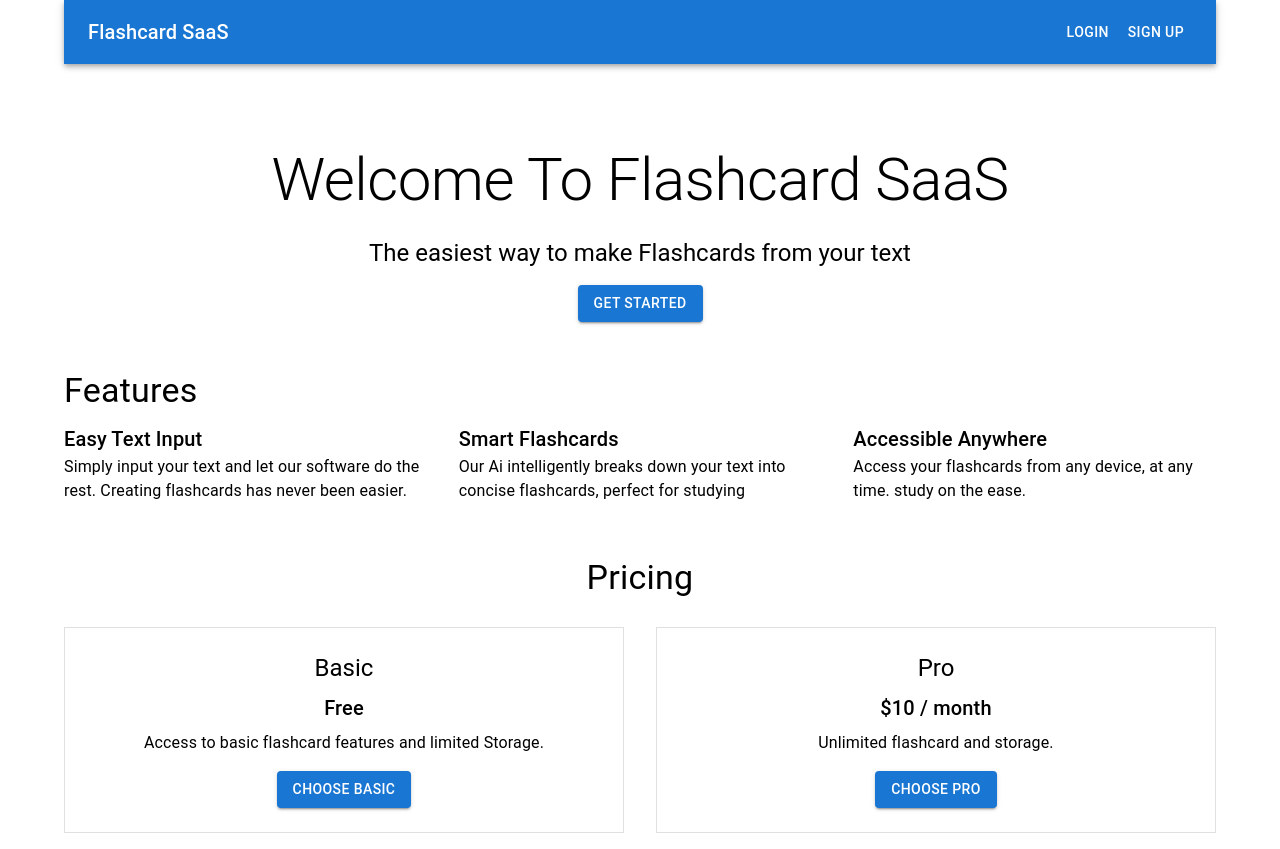
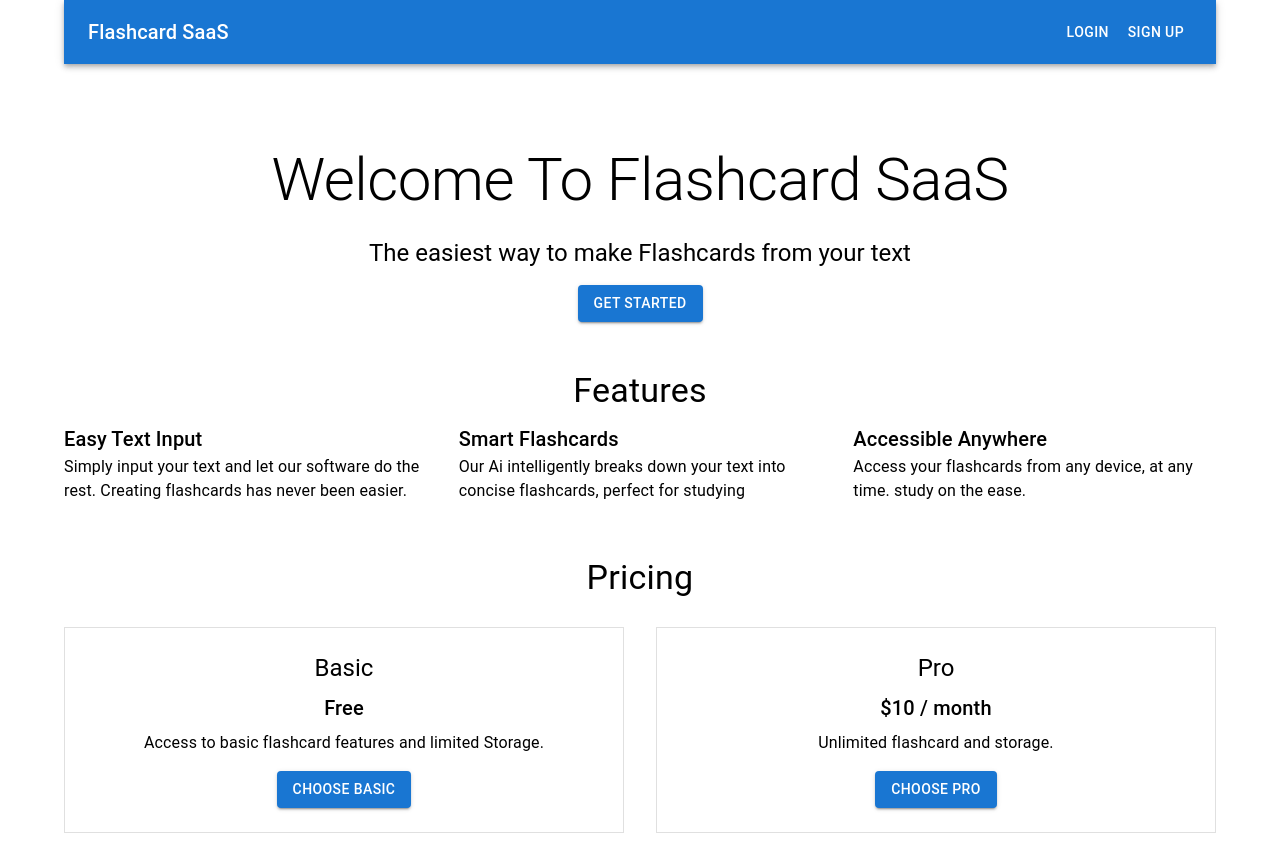
Before and after one commit to wizfury/flashcard-saas, a Next.js app: page / in a window 1280 px wide. Built offline with nearby package versions, Linux system fonts and the light colour scheme; no server answers.

Commit message:
modified: file

```diff
--- a/app/page.js
+++ b/app/page.js
@@ -74,7 +74,7 @@ export default function Home() {
 
 
             <Box sx={{my:6}}>
-                <Typography variant="h4" components="h2" gutterBottom>
+                <Typography variant="h4" align="center" components="h2" gutterBottom>
                     Features
                 </Typography>
                 <Grid container spacing={4}>
```
